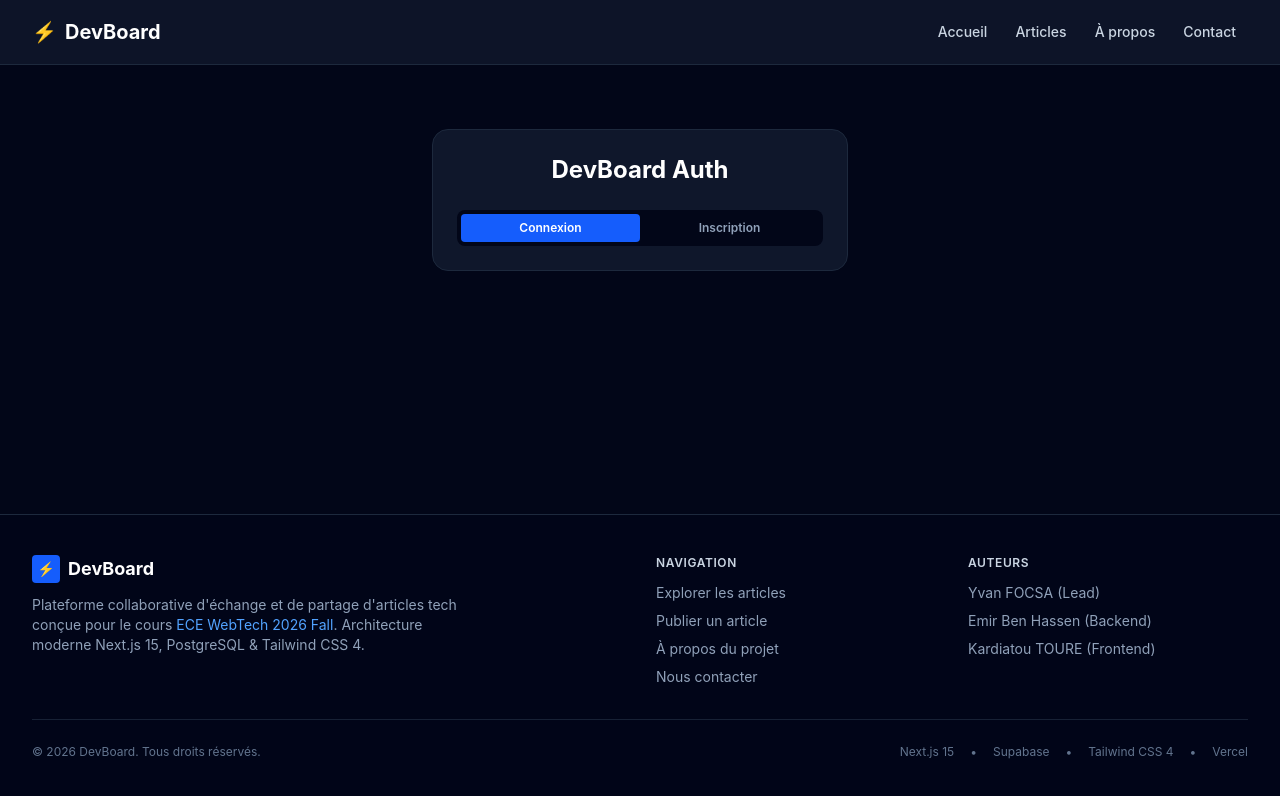
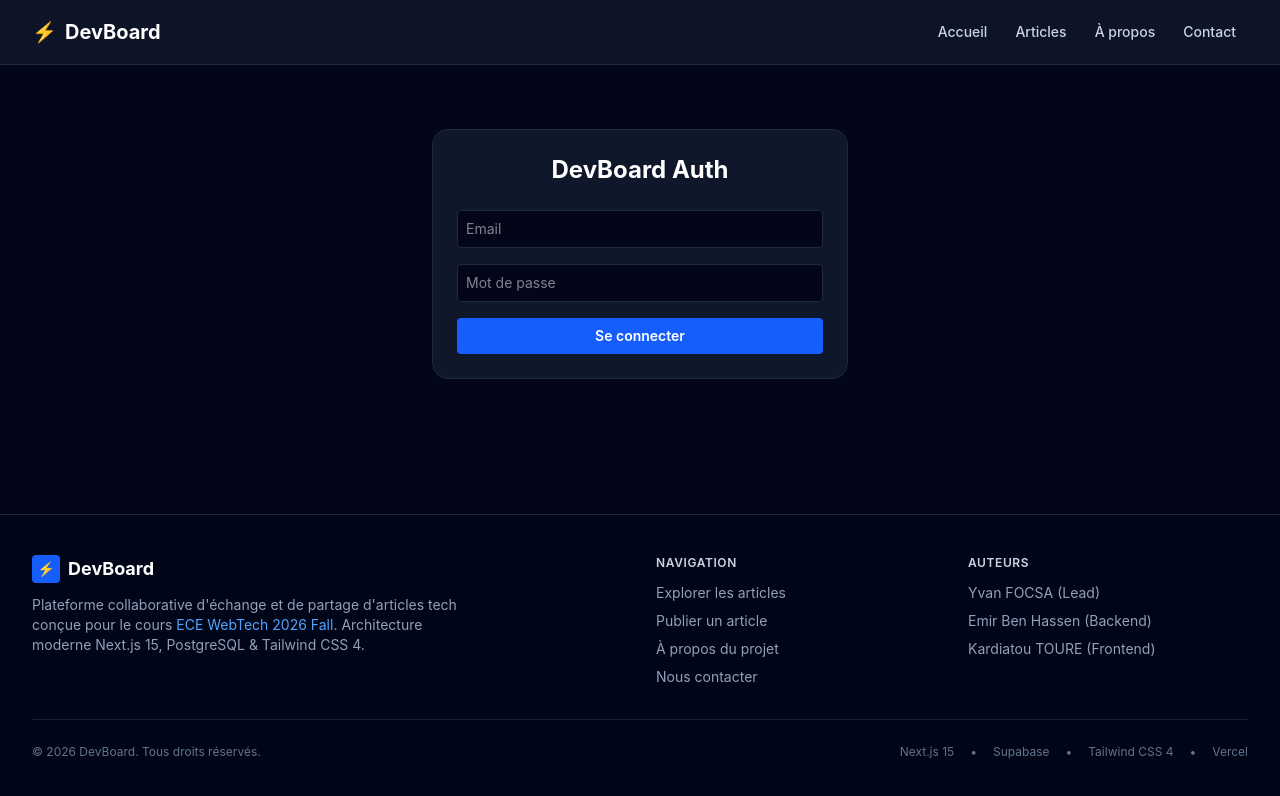
Before and after one commit to ivanfocsa/ece-webtech-302, a Next.js app: page /login in a window 1280 px wide. Shown: the top 796 px of the page. Built offline with nearby package versions, Linux system fonts and the light colour scheme.

Commit message:
feat(auth): connexion email et mot de passe

```diff
--- a/app/login/page.js
+++ b/app/login/page.js
@@ -1,27 +1,85 @@
 'use client';
 
 import { useState } from 'react';
+import { useRouter } from 'next/navigation';
+import { createClient } from '@/lib/supabase/client';
 
 export default function LoginPage() {
   const [tab, setTab] = useState('signin');
+  const [email, setEmail] = useState('');
+  const [password, setPassword] = useState('');
+  const [fullName, setFullName] = useState('');
+  const [loading, setLoading] = useState(false);
+  const [errorMsg, setErrorMsg] = useState('');
+  const router = useRouter();
+
+  const handleEmailAuth = async (e) => {
+    e.preventDefault();
+    setLoading(true);
+    setErrorMsg('');
+    const supabase = createClient();
+
+    try {
+      if (tab === 'signin') {
+        const { error } = await supabase.auth.signInWithPassword({ email: email.trim(), password });
+        if (error) throw error;
+        router.push('/profile');
+      } else {
+        const { error } = await supabase.auth.signUp({
+          email: email.trim(),
+          password,
+          options: { data: { full_name: fullName.trim() } }
+        });
+        if (error) throw error;
+        setTab('signin');
+      }
+    } catch (err) {
+      setErrorMsg(err.message);
+    } finally {
+      setLoading(false);
+    }
+  };
+
   return (
     <div className="max-w-md mx-auto px-4 py-16">
       <div className="bg-slate-900 border border-slate-800 rounded-2xl p-6 space-y-6">
         <h1 className="text-2xl font-bold text-white text-center">DevBoard Auth</h1>
-        <div className="flex bg-slate-950 p-1 rounded-lg">
+        {errorMsg && <div className="p-3 bg-red-500/10 text-red-400 text-xs rounded">{errorMsg}</div>}
+        <form onSubmit={handleEmailAuth} className="space-y-4">
+          {tab === 'signup' && (
+            <input
+              type="text"
+              value={fullName}
+              onChange={(e) => setFullName(e.target.value)}
+              placeholder="Nom complet"
+              className="w-full bg-slate-950 border border-slate-800 rounded p-2 text-white text-sm"
+              required
+            />
+          )}
+          <input
+            type="email"
+            value={email}
+            onChange={(e) => setEmail(e.target.value)}
+            placeholder="Email"
+            className="w-full bg-slate-950 border border-slate-800 rounded p-2 text-white text-sm"
+            required
+          />
+          <input
+            type="password"
+            value={password}
+            onChange={(e) => setPassword(e.target.value)}
+            placeholder="Mot de passe"
+            className="w-full bg-slate-950 border border-slate-800 rounded p-2 text-white text-sm"
+            required
+          />
           <button
-            onClick={() => setTab('signin')}
-            className={`flex-1 py-1.5 text-xs font-semibold rounded ${tab === 'signin' ? 'bg-blue-600 text-white' : 'text-slate-400'}`}
+            type="submit"
+            disabled={loading}
+            className="w-full py-2 bg-blue-600 hover:bg-blue-500 text-white text-sm font-semibold rounded"
           >
-            Connexion
+            {loading ? 'Chargement...' : tab === 'signin' ? 'Se connecter' : 'Créer un compte'}
           </button>
-          <button
-            onClick={() => setTab('signup')}
-            className={`flex-1 py-1.5 text-xs font-semibold rounded ${tab === 'signup' ? 'bg-blue-600 text-white' : 'text-slate-400'}`}
-          >
-            Inscription
-          </button>
-        </div>
+        </form>
       </div>
     </div>
   );
```
